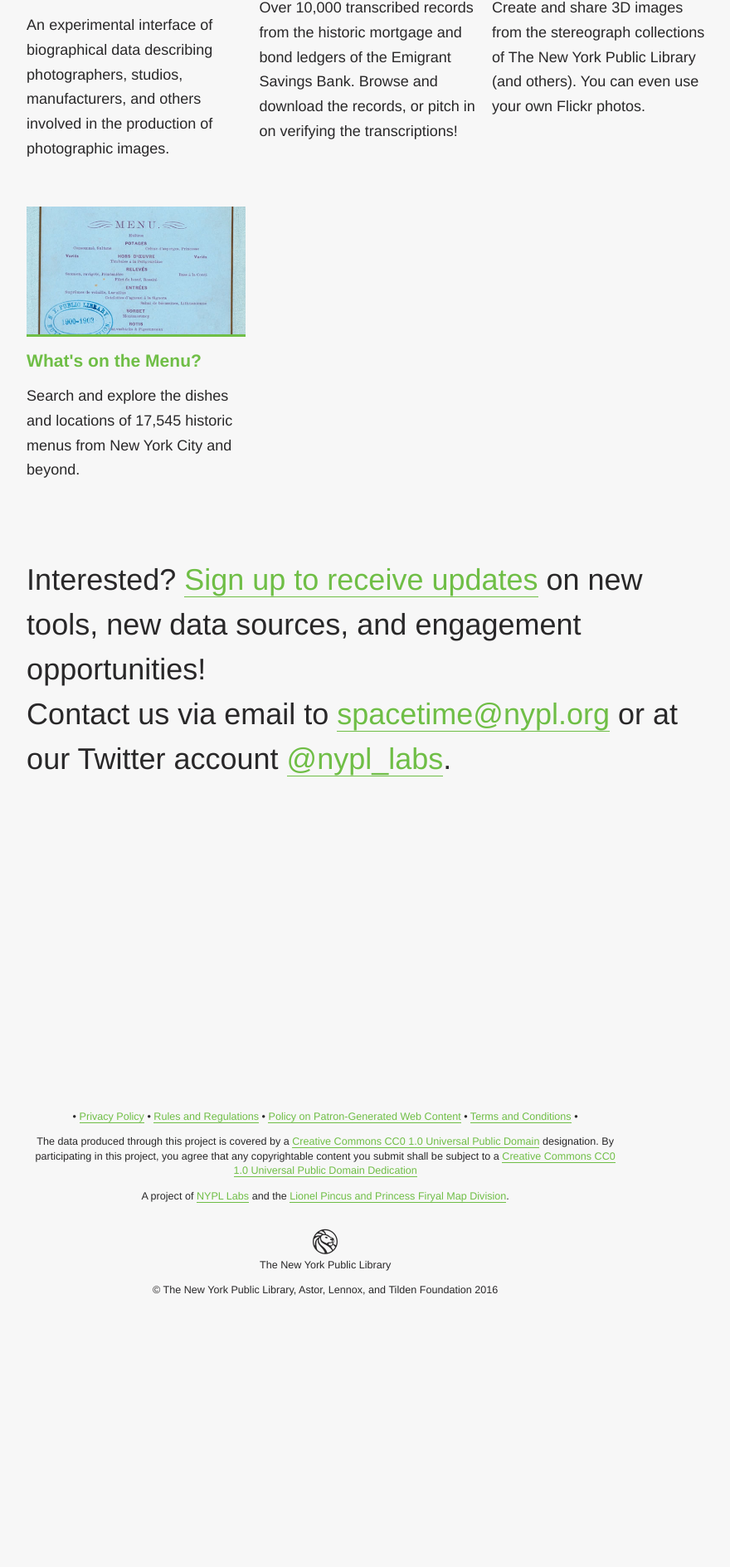
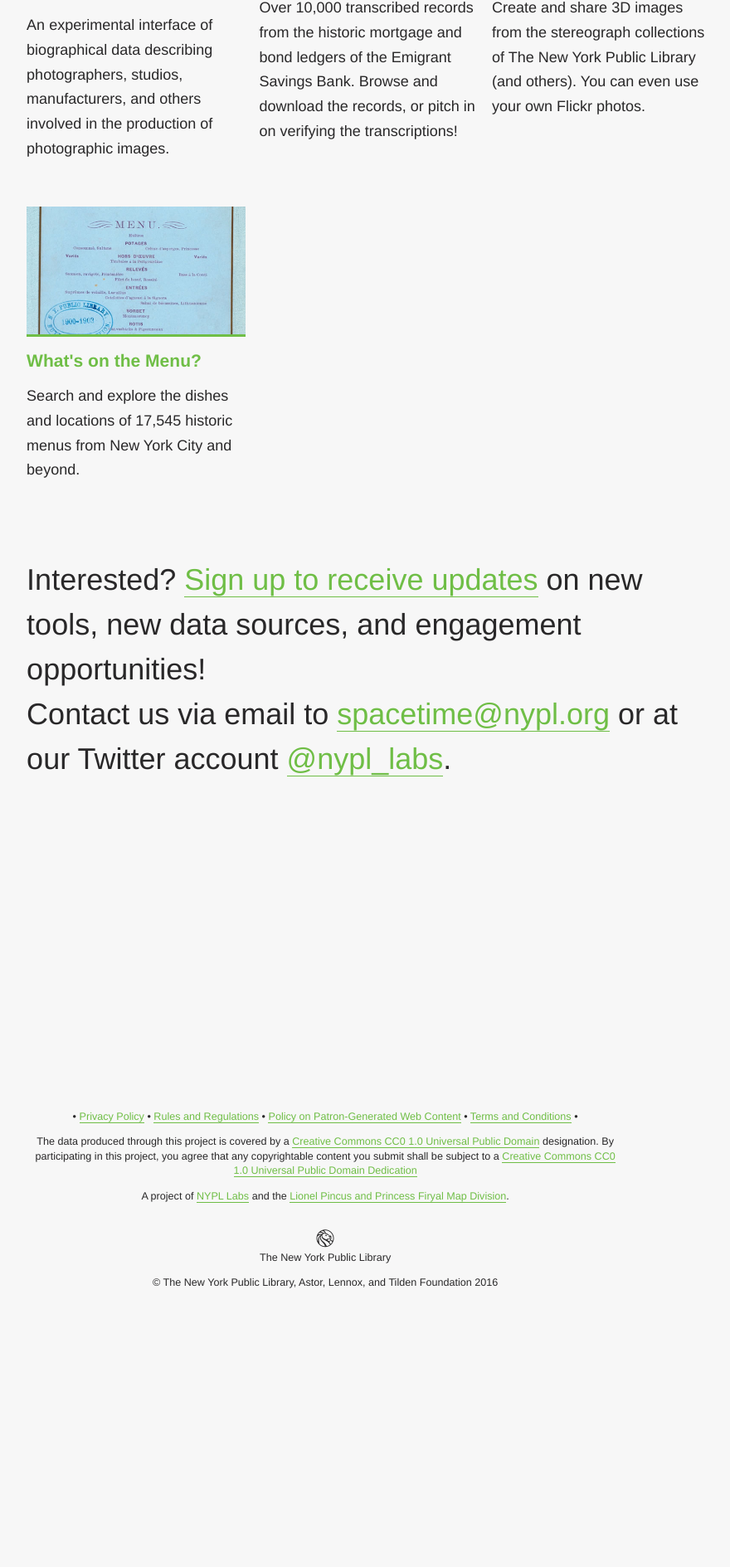
Before and after one commit to nypl-spacetime/nypl-spacetime.github.io, a Jekyll site: the page built from index.html, in a window 1280 px wide. Shown: the part 4511-6400 px from the top of the page at 83% size, without its empty margins (277-1157 px from the left). Built offline with Jekyll 4.4.1, drawn with Linux system fonts in a browser that asks for light colours; some web fonts are replaced.

Commit message:
Updated font size to em for ticket #9

```diff
--- a/css/main.scss
+++ b/css/main.scss
@@ -108,7 +108,7 @@
 .icon-icon_lion:before {
   content: "\e604";
   display: block;
-  font-size: 30px;
+  font-size: 1.67em;
   margin-bottom: 5px;
 }
 
```
